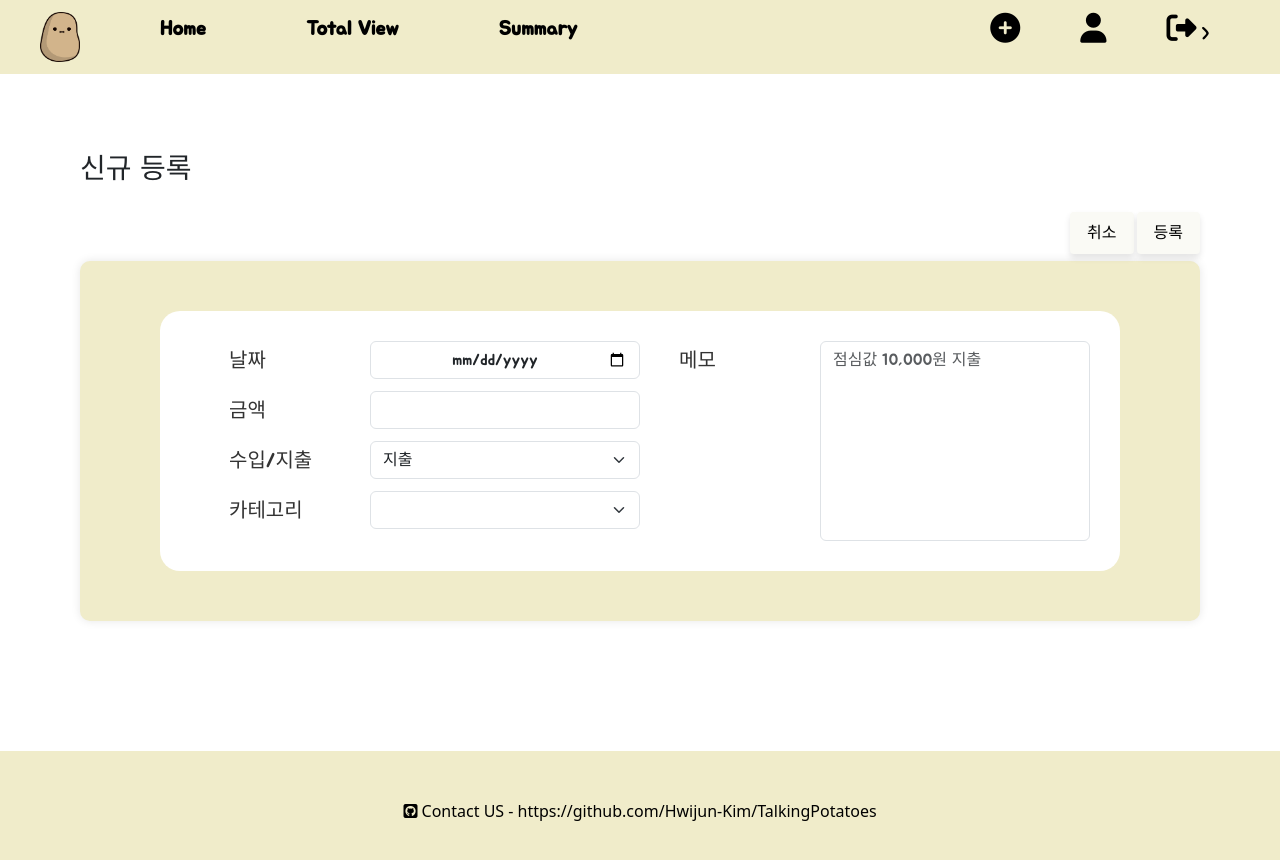
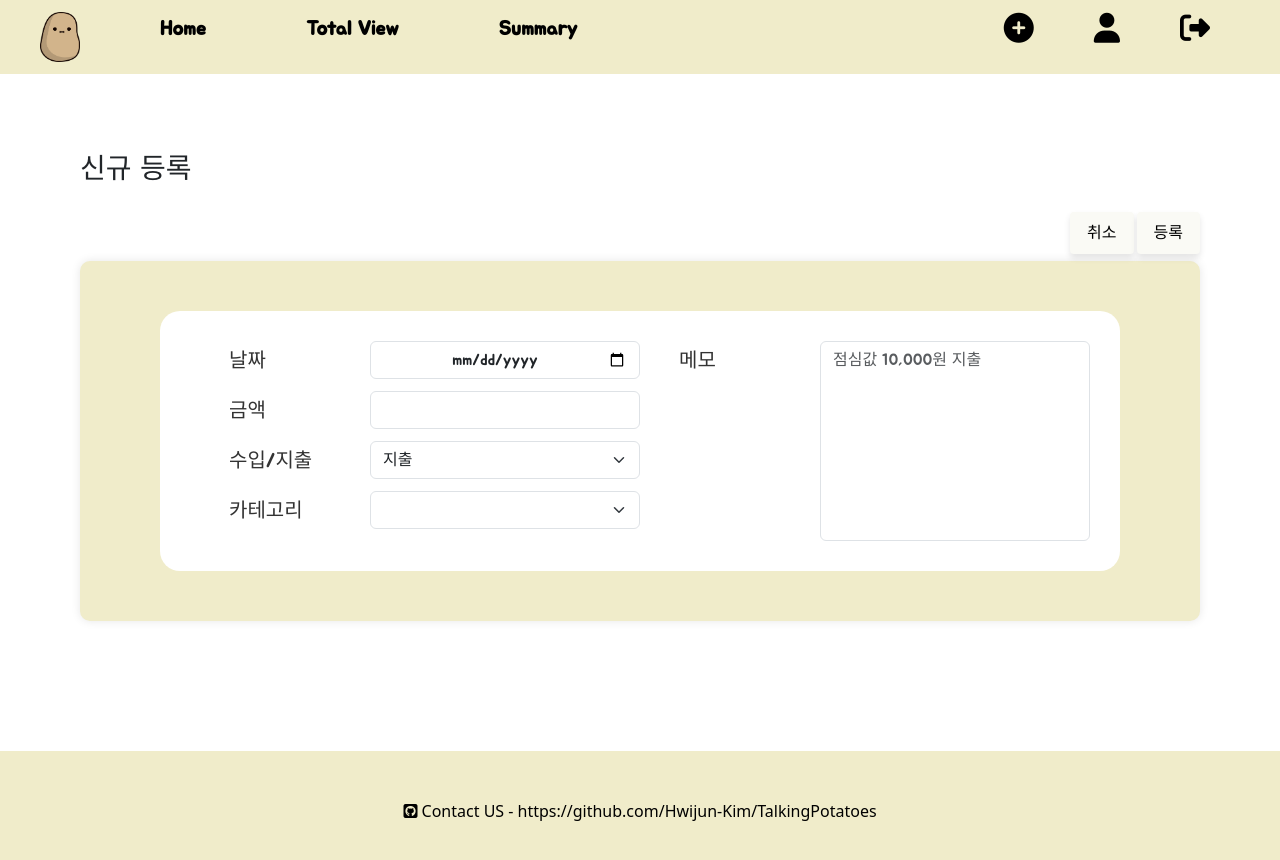
Before and after one commit to Hwijun-Kim/TalkingPotatoes, a Vue app in the folder project-TP/: page /createItem in a window 1280 px wide. Shown: the top 860 px of the page. Built offline with nearby package versions, Linux system fonts and the light colour scheme.

Commit message:
Header error 수정

```diff
--- a/project-TP/src/components/Header.vue
+++ b/project-TP/src/components/Header.vue
@@ -46,7 +46,7 @@
               id="logout"
               style="font-size: 30px"
             ></i>
-          ></router-link>
+          </router-link>
         </li>
       </ul>
     </nav>
```
